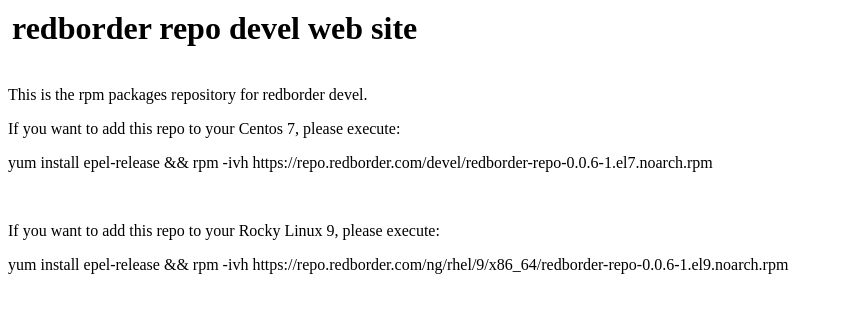
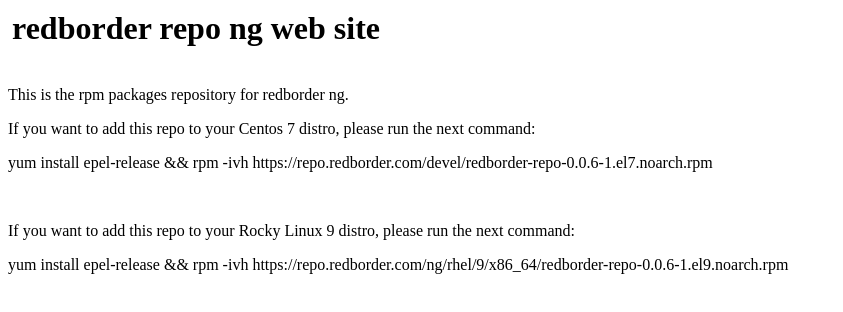
Before and after one commit to redBorder/redborder-repo, a plain HTML site: page resources/web/index.html in a window 1280 px wide. Shown: the whole page, without its empty margins (0-843 px from the left). Drawn offline with Linux system fonts and the light colour scheme.

Commit message:
Fix website

```diff
--- a/resources/web/index.html
+++ b/resources/web/index.html
@@ -1,6 +1,6 @@
 <html>
   <head>
-    <title>This is the redborder repo devel web site</title>
+    <title>This is the redborder repo ng web site</title>
     <link rel="icon" type="image/png" href="favicon.png">
   </head>
   <body bgcolor=white>
@@ -11,16 +11,16 @@
           <!--<img src="images/springsource.png">-->
         </td>
         <td>
-          <h1>redborder repo devel web site</h1>
+          <h1>redborder repo ng web site</h1>
         </td>
       </tr>
     </table>
 
-    <p>This is the rpm packages repository for redborder devel. </p>
-    <p>If you want to add this repo to your Centos 7, please execute:</p>
+    <p>This is the rpm packages repository for redborder ng. </p>
+    <p>If you want to add this repo to your Centos 7 distro, please run the next command:</p>
     <p>yum install epel-release && rpm -ivh https://repo.redborder.com/devel/redborder-repo-0.0.6-1.el7.noarch.rpm</p>
     <br/>
-    <p>If you want to add this repo to your Rocky Linux 9, please execute:</p>
+    <p>If you want to add this repo to your Rocky Linux 9 distro, please run the next command:</p>
     <p>yum install epel-release && rpm -ivh https://repo.redborder.com/ng/rhel/9/x86_64/redborder-repo-0.0.6-1.el9.noarch.rpm</p>
   </body>
 </html>
```
